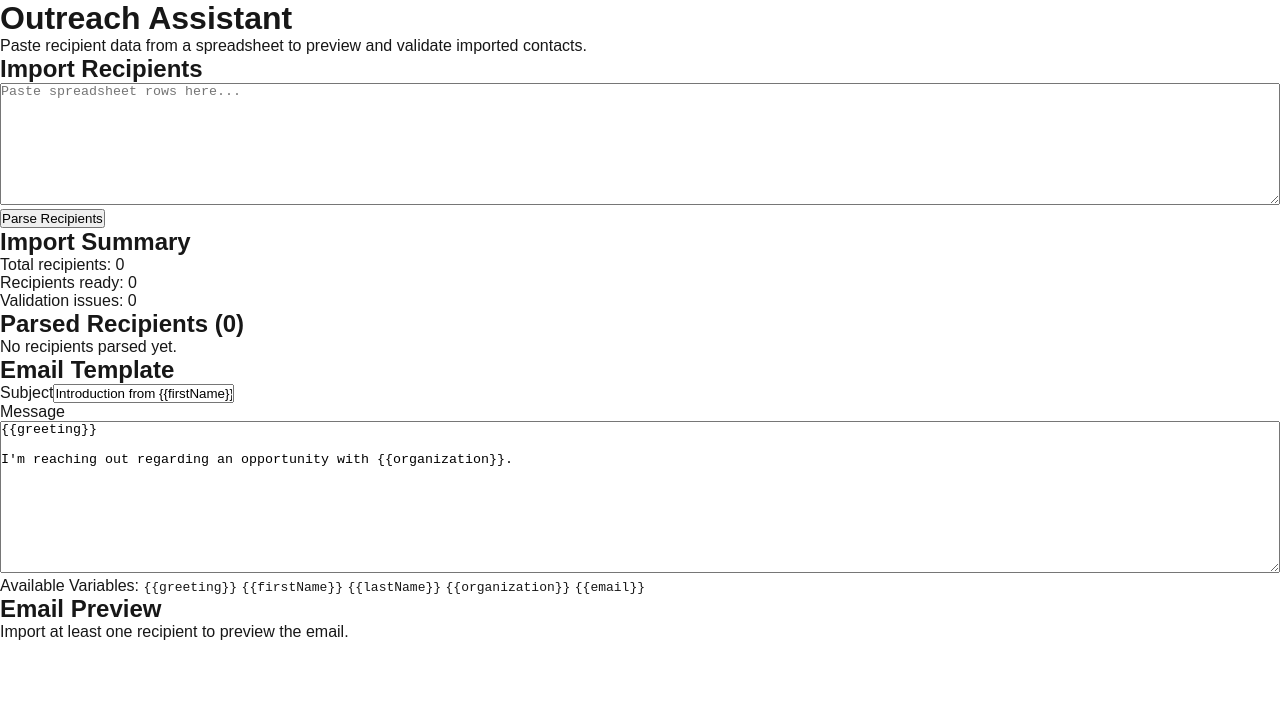
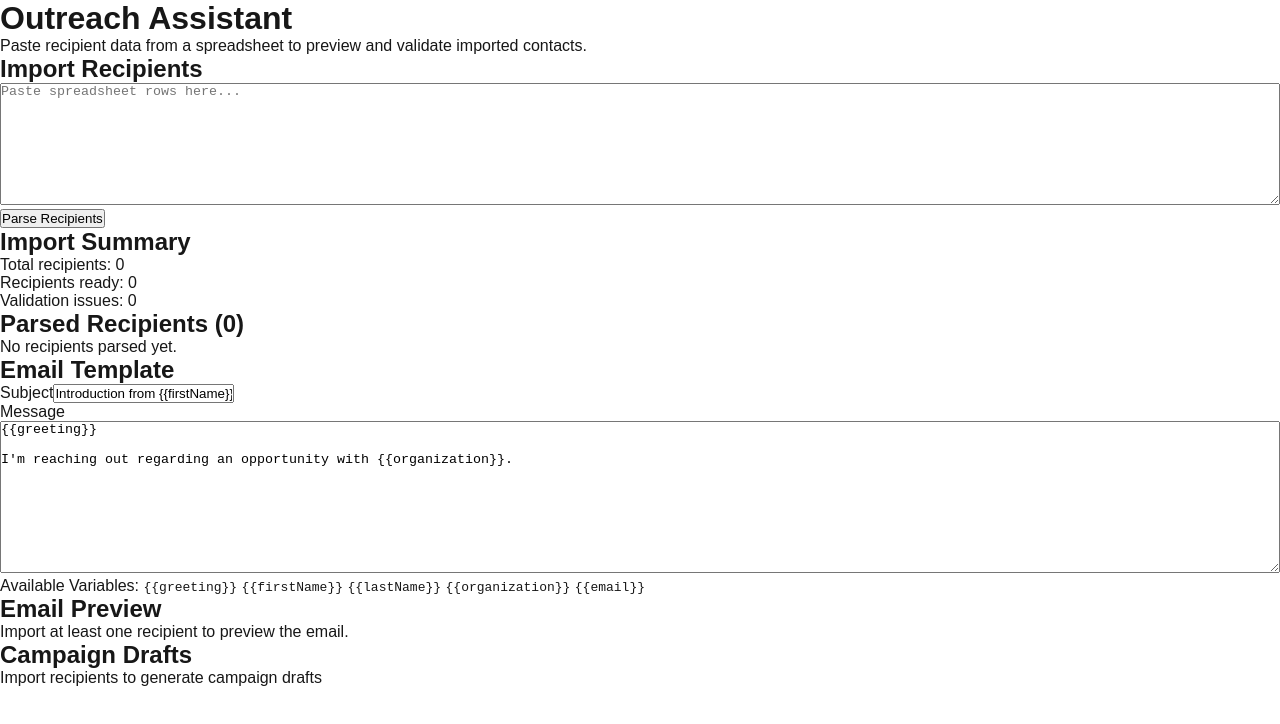
Before and after one commit to lightsage88/outreach-assistant, a Next.js app: page / in a window 1280 px wide. Shown: the top 724 px of the page. Built offline with nearby package versions, Linux system fonts and the light colour scheme.

Commit message:
feat: add campaign draft review

```diff
--- a/src/app/page.tsx
+++ b/src/app/page.tsx
@@ -3,6 +3,7 @@ import { useState } from "react";
 import { parseRecipients } from "@/lib/parseRecipients";
 import { validateRecipients } from "@/lib/validateRecipients";
 import { renderTemplate } from "@/lib/renderTemplate";
+import { buildEmailDrafts } from "@/lib/buildEmailDrafts";
 
 import type { Recipient } from "@/app/types/recipient";
 
@@ -85,6 +86,18 @@ export default function Home() {
   // Validation of recipients is done after parsing so we can still display them in the UI
   // through the machinations that follow
   const validationIssues = validateRecipients(recipients);
+  const emailDrafts = buildEmailDrafts(
+    recipients,
+    subjectTemplate,
+    bodyTemplate,
+    validationIssues
+  );
+
+  const readyDraftCount = emailDrafts.filter(
+    draft => draft.isReady
+  ).length;
+
+  const blockedDraftCount = emailDrafts.length - readyDraftCount;
 
   // Count how many distinct recipients have problems
   const invalidRecipientIds = new Set(validationIssues.map((issue)=> issue.recipientId));
@@ -321,6 +334,58 @@ export default function Home() {
             </p>
           )}
         </section>
+        <section>
+          <h2>Campaign Drafts</h2>
+          {emailDrafts.length === 0 ? (
+            <p>Import recipients to generate campaign drafts</p>
+          ) : (
+            <>
+              <p>
+                Ready: {readyDraftCount}
+              </p>
+              <p>
+                Needs attention: {blockedDraftCount}
+              </p>
+              {emailDrafts.map(draft => (
+                <article key={draft.recipientId}>
+                  <h3>
+                    {draft.to || "Missing email address"}
+                  </h3>
+                  <p>
+                    <strong>Status:</strong>{" "}
+                    {draft.isReady
+                      ? "Ready"
+                      : "Needs attention"
+                    }
+                  </p>
+                  {!draft.isReady && (
+                    <>
+                      <h4>Problems</h4>
+                      <ul>
+                        {draft.validationMessages.map((message, index) => (
+                          <li key={index}>
+                            {message}
+                          </li>
+                        ))}
+                      </ul>
+                    </>
+                  )}
+                  <p>
+                    <strong>Subject:</strong>{" "}
+                    {draft.subject}
+                  </p>
+                  <details>
+                    <summary>View message</summary>
+                    {/* TODO: Use styled-components to update this lookswise */}
+                    <pre style={{whiteSpace: "pre-wrap"}}>
+                      {draft.body}
+                    </pre>
+                  </details>
+                </article>
+              ))}
+            </>
+          )}
+        </section>
       </section>
     </main>
   );
--- a/src/lib/buildEmailDrafts.ts
+++ b/src/lib/buildEmailDrafts.ts
@@ -0,0 +1,26 @@
+import type { EmailDraft } from "@/app/types/emailDraft";
+import type { Recipient } from "@/app/types/recipient";
+import type { RecipientValidationIssue } from "./validateRecipients";
+
+import { renderTemplate } from "./renderTemplate";
+
+export function buildEmailDrafts(
+    recipients: Recipient[],
+    subjectTemplate: string,
+    bodyTemplate: string,
+    validationIssues: RecipientValidationIssue[]
+): EmailDraft[] {
+    return recipients.map(recipient => {
+        const validationMessages = validationIssues.filter(issue => issue.recipientId === recipient.id)
+        .map(issue => issue.message);
+
+        return {
+            recipientId: recipient.id,
+            to: recipient.email,
+            subject: renderTemplate(subjectTemplate, recipient),
+            body: renderTemplate(bodyTemplate, recipient),
+            isReady: validationMessages.length === 0,
+            validationMessages
+        };
+    });
+}
```
